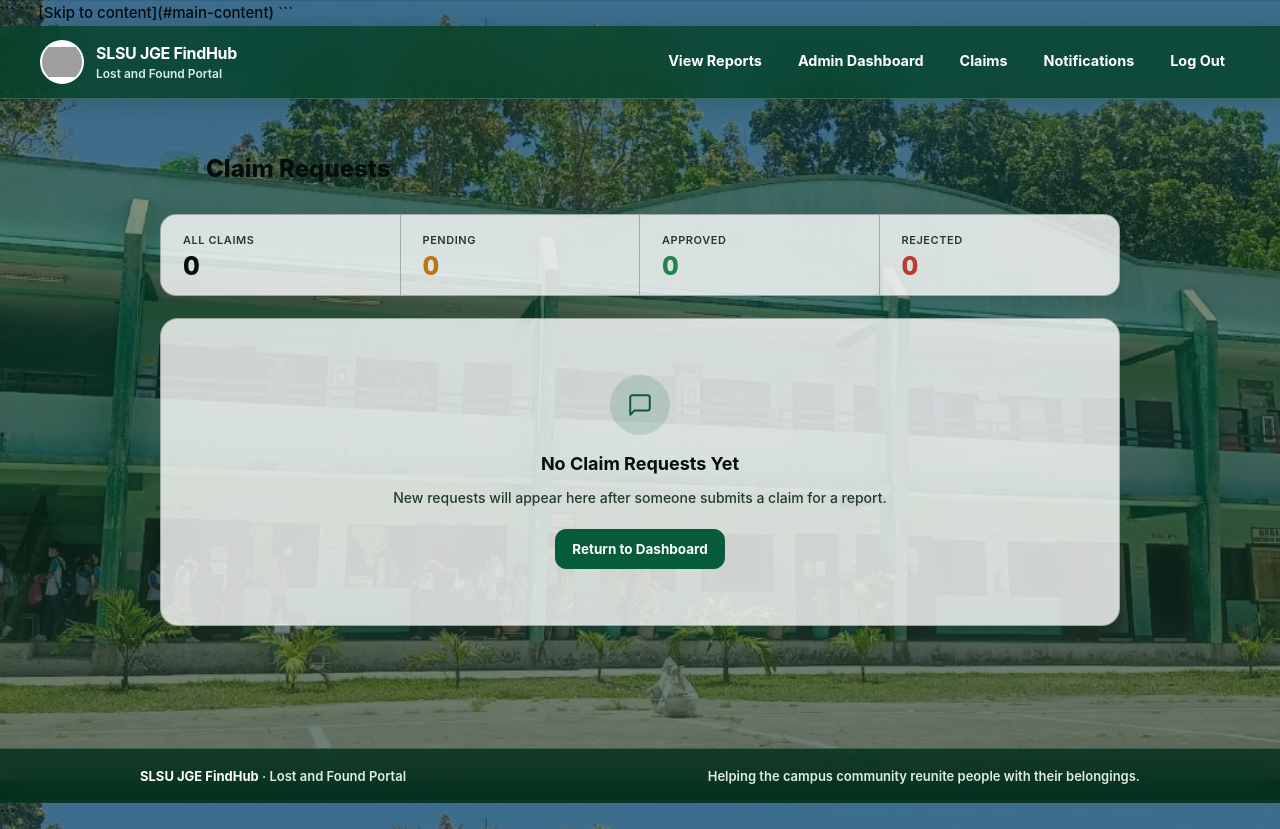
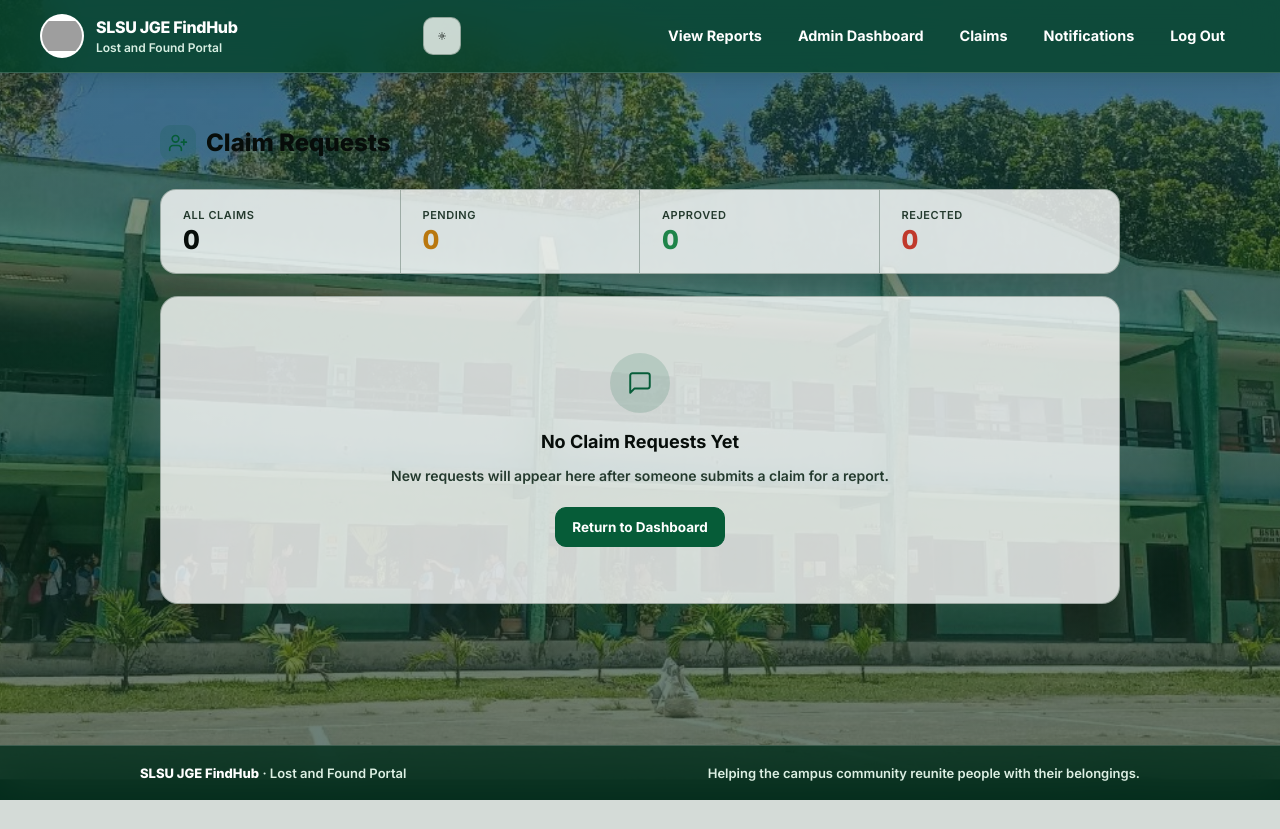
Before and after one commit to miahvillanueva28-spec/SLSU-JGE-FINDHUB., a Flask app: page /admin/claims in a window 1280 px wide. After the commit the page ends 800 px from the top, so only its background shows below. Run offline with Flask 3, Linux system fonts and the light colour scheme; the visitor is signed in with stand-in values (Sample User, id 1); data that the repository does not hold is empty; some libraries are stand-ins or nearby versions; grey boxes are pictures that could not be loaded.

Commit message:
Update base.html

````diff
--- a/templates/base.html
+++ b/templates/base.html
@@ -1,21 +1,113 @@
-```
-<!-- Inter font — loaded so text is crisp & consistent -->
-<link rel="preconnect" href="[https://fonts.googleapis.com](https://fonts.googleapis.com)">
-<link rel="preconnect" href="[https://fonts.gstatic.com](https://fonts.gstatic.com)" crossorigin>
-<link href="[https://fonts.googleapis.com/css2?family=Inter:wght@400;500;600;700;800&display=swap](https://fonts.googleapis.com/css2?family=Inter:wght@400;500;600;700;800&display=swap)" rel="stylesheet">
+<!DOCTYPE html>
+<html lang="en">
+<head>
+  <meta charset="utf-8">
+  <meta name="viewport" content="width=device-width, initial-scale=1">
+  <title>{% block title %}{{ site_name|default('SLSU JGE FindHub') }} — {{ site_tagline|default('Lost and Found Portal') }}{% endblock %}</title>
+  <meta name="description" content="{% block meta_description %}SLSU JGE FindHub — the official lost and found portal of Southern Leyte State University, JGE Campus. Report lost or found items, search matches, and claim your belongings.{% endblock %}">
+  <meta name="theme-color" content="#075c3b">
+  <meta name="robots" content="index, follow">
 
-<link rel="stylesheet" href="{{ url_for('static', filename='style.css') }}">
-{% block head %}{% endblock %}
-```
+  <!-- Open Graph / social sharing -->
+  <meta property="og:type" content="website">
+  <meta property="og:title" content="{{ site_name|default('SLSU JGE FindHub') }} — Lost and Found Portal">
+  <meta property="og:description" content="Report a missing item, browse found items, and claim what's yours at SLSU JGE Campus.">
+  {% if campus_photo|default('') %}<meta property="og:image" content="{{ campus_photo }}">{% endif %}
+  <meta name="twitter:card" content="summary_large_image">
 
-    [Skip to content](#main-content)
+  <!-- Inter font — loaded so text is crisp & consistent -->
+  <link rel="preconnect" href="https://fonts.googleapis.com">
+  <link rel="preconnect" href="https://fonts.gstatic.com" crossorigin>
+  <link href="https://fonts.googleapis.com/css2?family=Inter:wght@400;500;600;700;800&display=swap" rel="stylesheet">
 
-```
+  <link rel="stylesheet" href="{{ url_for('static', filename='style.css') }}">
+
+  <style>
+    /* === Skip link — visible only on keyboard focus === */
+    .skip-link {
+      position: absolute;
+      left: 12px;
+      top: -48px;
+      z-index: 1000;
+      padding: 10px 18px;
+      background: #075c3b;
+      color: #fff;
+      font-weight: 700;
+      font-size: 14px;
+      border-radius: 0 0 10px 10px;
+      text-decoration: none;
+      transition: top .2s ease;
+    }
+    .skip-link:focus { top: 0; outline: 3px solid #86efac; }
+
+    /* === Dark mode toggle button === */
+    .theme-toggle {
+      display: inline-flex;
+      align-items: center;
+      justify-content: center;
+      width: 38px;
+      height: 38px;
+      margin-right: 6px;
+      border: 1.5px solid var(--border, rgba(0,0,0,.12));
+      border-radius: 10px;
+      background: var(--surface-alt, rgba(0,0,0,.04));
+      color: var(--text, #1a1a1a);
+      cursor: pointer;
+      transition: background .2s ease, transform .2s ease;
+    }
+    .theme-toggle:hover { transform: translateY(-1px); }
+    .theme-toggle svg { width: 18px; height: 18px; }
+    .theme-toggle .icon-moon { display: none; }
+    html[data-theme="dark"] .theme-toggle .icon-moon { display: block; }
+    html[data-theme="dark"] .theme-toggle .icon-sun { display: none; }
+
+    /* === Dark theme palette (tune in style.css if desired) === */
+    html[data-theme="dark"] {
+      color-scheme: dark;
+      --surface: #111814;
+      --surface-alt: #1a2420;
+      --text: #e8f0ec;
+      --muted: #9db3a9;
+      --border: #2a3a32;
+      --primary: #34d399;
+      --primary-dark: #10b981;
+      --primary-soft: rgba(16,185,129,.14);
+      --shadow: 0 10px 30px rgba(0,0,0,.45);
+    }
+    html[data-theme="dark"] body { background: #0b110e; }
+    html[data-theme="dark"] .site-header,
+    html[data-theme="dark"] .site-footer { background: #0f1a15 !important; }
+    html[data-theme="dark"] img { opacity: .92; }
+
+    @media (prefers-reduced-motion: reduce) {
+      .skip-link { transition: none; }
+      .theme-toggle { transition: none; }
+    }
+  </style>
+
+  <!-- Apply saved theme before paint to avoid flash -->
+  <script>
+    (function () {
+      try {
+        var saved = localStorage.getItem("fh-theme");
+        if (saved === "dark" || (!saved && window.matchMedia("(prefers-color-scheme: dark)").matches)) {
+          document.documentElement.setAttribute("data-theme", "dark");
+        }
+      } catch (e) {}
+    })();
+  </script>
+
+  {% block head %}{% endblock %}
+</head>
+<body>
+
+<a class="skip-link" href="#main-content">Skip to content</a>
+
 <header class="site-header">
     <div class="header-inner">
         <a class="brand" href="{{ url_for('home') }}">
             {% if campus_logo|default('') %}
-                <img class="brand-logo" src="{{ campus_logo }}" alt="SLSU JGE Campus Logo">
+                <img class="brand-logo" src="{{ campus_logo }}" alt="SLSU JGE Campus Logo" loading="eager" decoding="async">
             {% else %}
                 <span class="brand-mark">FH</span>
             {% endif %}
@@ -24,6 +116,18 @@
                 <small>Lost and Found Portal</small>
             </span>
         </a>
+
+        <button
+            class="theme-toggle"
+            type="button"
+            id="theme-toggle"
+            aria-label="Toggle dark mode"
+            title="Toggle dark mode"
+        >
+            <svg class="icon-sun" viewBox="0 0 24 24" fill="none" stroke="currentColor" stroke-width="2" stroke-linecap="round" stroke-linejoin="round" aria-hidden="true"><circle cx="12" cy="12" r="4"/><path d="M12 2v2"/><path d="M12 20v2"/><path d="m4.93 4.93 1.41 1.41"/><path d="m17.66 17.66 1.41 1.41"/><path d="M2 12h2"/><path d="M20 12h2"/><path d="m6.34 17.66-1.41 1.41"/><path d="m19.07 4.93-1.41 1.41"/></svg>
+            <svg class="icon-moon" viewBox="0 0 24 24" fill="none" stroke="currentColor" stroke-width="2" stroke-linecap="round" stroke-linejoin="round" aria-hidden="true"><path d="M12 3a6 6 0 0 0 9 9 9 9 0 1 1-9-9Z"/></svg>
+        </button>
+
         <button
             class="menu-toggle"
             type="button"
@@ -151,7 +255,23 @@
         document.addEventListener("keydown", function (e) {
             if (e.key === "Escape") hideModal();
         });
+
+        // === Dark mode toggle (persisted in localStorage) ===
+        var themeToggle = document.getElementById("theme-toggle");
+        if (themeToggle) {
+            themeToggle.addEventListener("click", function () {
+                var isDark = document.documentElement.getAttribute("data-theme") === "dark";
+                if (isDark) {
+                    document.documentElement.removeAttribute("data-theme");
+                    try { localStorage.setItem("fh-theme", "light"); } catch (e) {}
+                } else {
+                    document.documentElement.setAttribute("data-theme", "dark");
+                    try { localStorage.setItem("fh-theme", "dark"); } catch (e) {}
+                }
+            });
+        }
     });
 </script>
 {% block scripts %}{% endblock %}
-```
+</body>
+</html>
````
